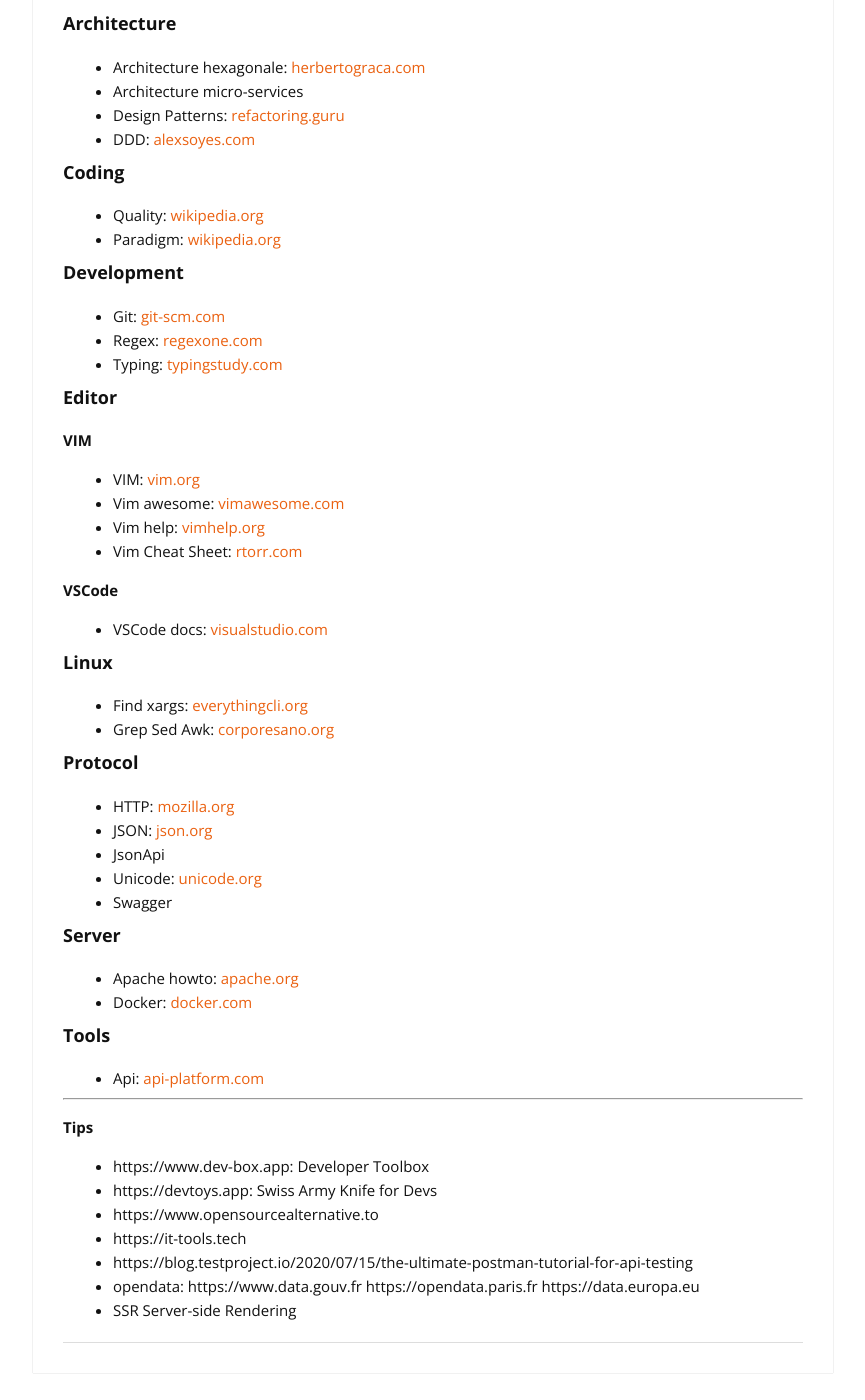
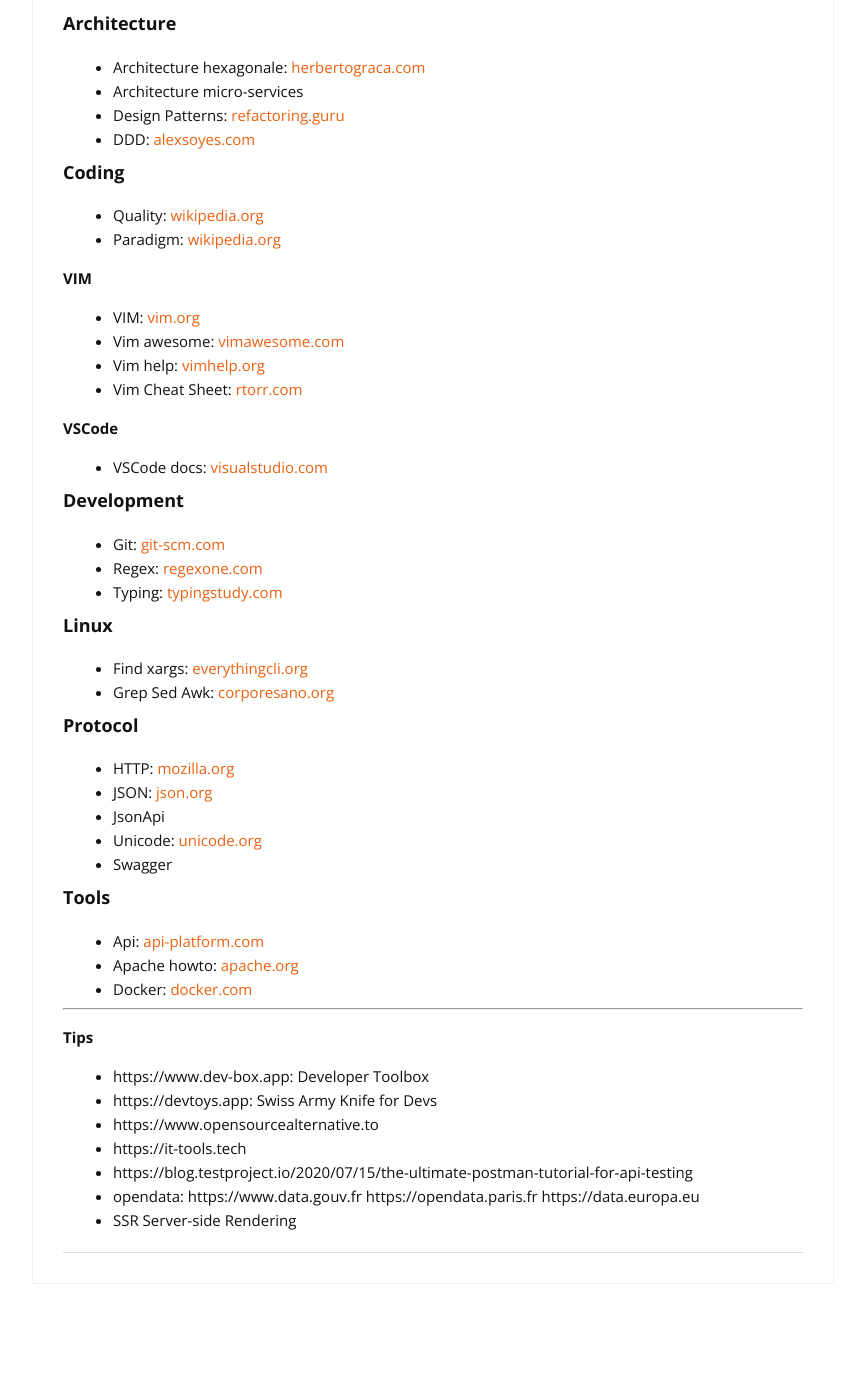
Before and after one commit to cylmat/cylmat.github.io, a Jekyll site: the page built from _pages/USEFUL.md, in a window 1280 px wide and 1400 px high, scrolled down 693 px. Shown: the whole window, without its empty margins (207-1072 px from the left). Built offline with Jekyll 4.4.1, drawn with Linux system fonts in a browser that asks for light colours; nearby versions of some CDN libraries.

Commit message:
Update USEFUL.md

```diff
--- a/_pages/USEFUL.md
+++ b/_pages/USEFUL.md
@@ -44,12 +44,6 @@
 + Quality: [wikipedia.org](https://fr.wikipedia.org/wiki/Qualit%C3%A9_logicielle)
 + Paradigm: [wikipedia.org](https://fr.m.wikipedia.org/wiki/Paradigme_(programmation))
 
-### Development
-+ Git: [git-scm.com](https://git-scm.com/doc)
-+ Regex: [regexone.com](https://regexone.com)
-+ Typing: [typingstudy.com](https://www.typingstudy.com/typingtest)
-
-### Editor
 **VIM**
 + VIM: [vim.org](https://www.vim.org)
 + Vim awesome: [vimawesome.com](https://vimawesome.com)
@@ -70,12 +69,10 @@
 + Unicode: [unicode.org](https://home.unicode.org)
 + Swagger
 
-### Server
+### Tools
++ Api: [api-platform.com](https://api-platform.com)
 + Apache howto: [apache.org](https://httpd.apache.org/docs/2.4/howto)
 + Docker: [docker.com](https://docs.docker.com)
-
-### Tools
-+ Api: [api-platform.com](https://api-platform.com)
 
 ---
 **Tips**
```
Also changed, not shown: other parts of _pages/USEFUL.md (+5 -0 lines).
